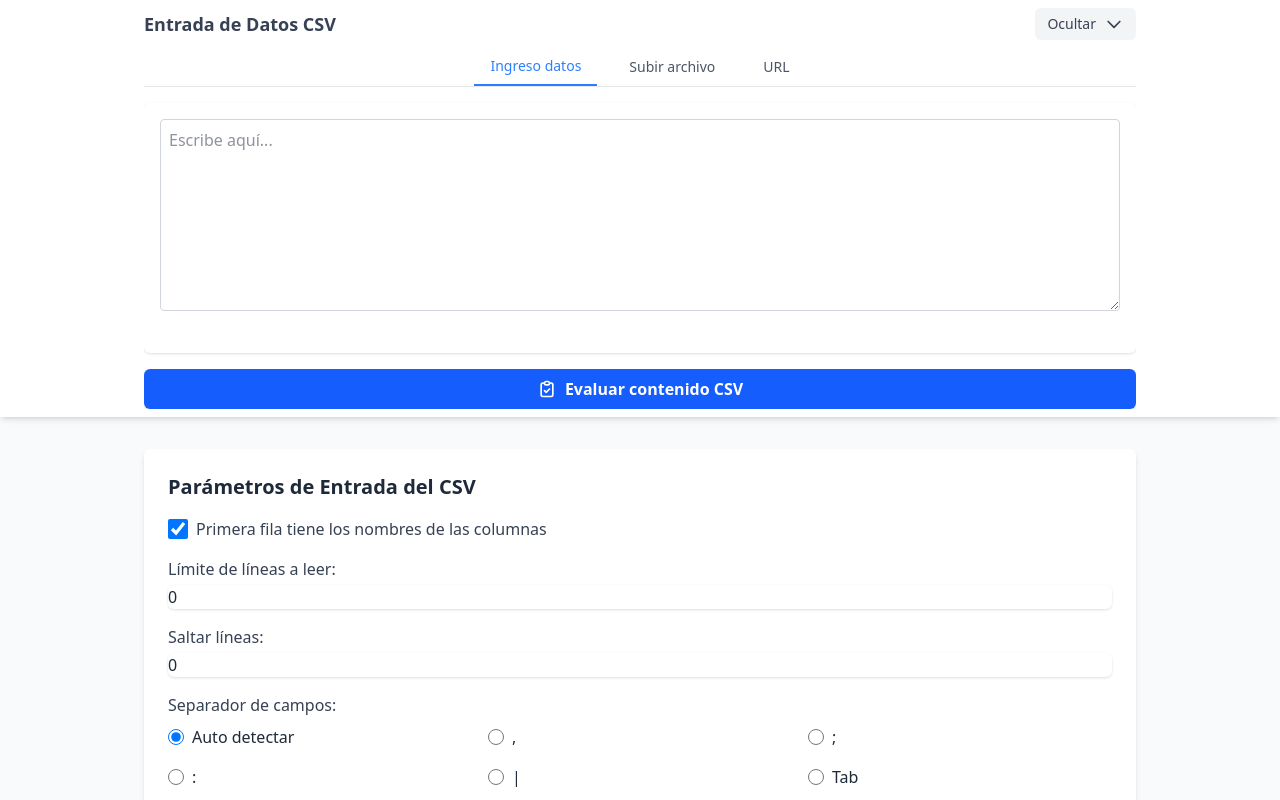
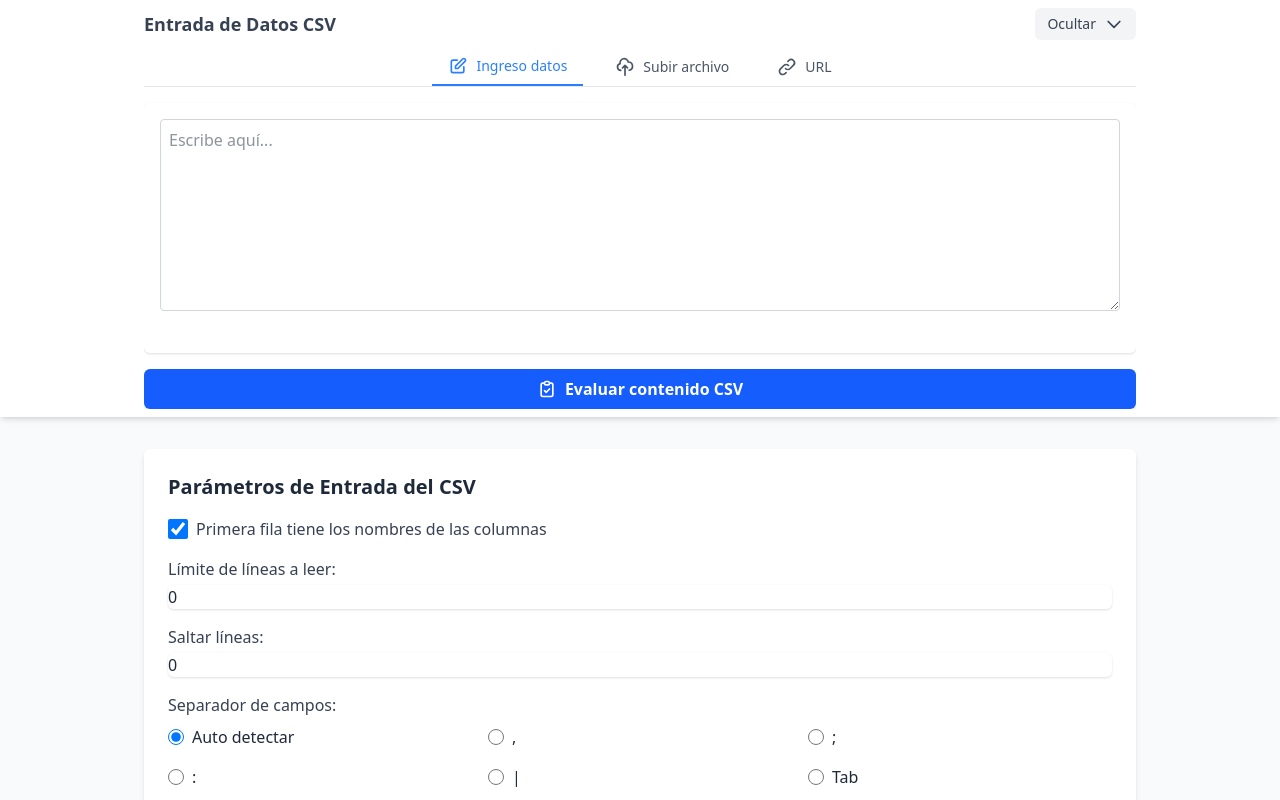
Before and after one commit to Fhernd/proy10_convertidor_csv_sql, a Vue app: page / in a window 1280 px wide. Shown: the top 800 px of the page. Built offline with nearby package versions, Linux system fonts and the light colour scheme; the HTML template or start-up script is replaced by a standard one.

Commit message:
Los títulos de las pestañas admiten la colocación de un ícono significativo.

```diff
--- a/src/App.vue
+++ b/src/App.vue
@@ -28,7 +28,7 @@
           :class="entradaDatosExpandida ? 'max-h-[800px] opacity-100' : 'max-h-0 opacity-0'">
           <Tabs>
           <template #default="{ activeTab }">
-            <Tab label="Ingreso datos">
+            <Tab label="Ingreso datos" icon="edit">
               <div class="tab-content p-4 bg-white shadow rounded-md">
                 <textarea
                   class="w-full h-48 p-2 border border-gray-300 rounded"
@@ -37,7 +37,7 @@
                   @input="limpiarEstadoArchivo"></textarea>
               </div>
             </Tab>
-            <Tab label="Subir archivo">
+            <Tab label="Subir archivo" icon="upload">
               <div class="tab-content p-4 bg-white shadow rounded-md">
                 <div class="mb-4">
                   <label class="block text-gray-700 font-semibold mb-2">Seleccionar archivo CSV</label>
@@ -74,7 +74,7 @@
                 </div>
               </div>
             </Tab>
-            <Tab label="URL">
+            <Tab label="URL" icon="link">
               <div class="tab-content p-4 bg-white shadow rounded-md">
                 <div class="mb-4">
                   <label class="block text-gray-700 font-semibold mb-2">Ingresar URL del archivo CSV</label>
--- a/src/components/Tab.vue
+++ b/src/components/Tab.vue
@@ -14,6 +14,10 @@
         type: String,
         required: true,
       },
+      icon: {
+        type: String,
+        default: null,
+      },
     },
     setup(props) {
       const registerTab = inject("registerTab");
@@ -26,6 +30,7 @@
 
       const tabData = {
         label: props.label,
+        icon: props.icon,
       };
 
       registerTab(tabData);
--- a/src/components/Tabs.vue
+++ b/src/components/Tabs.vue
@@ -3,12 +3,24 @@
         <!-- Navegación de Tabs -->
         <div class="flex justify-center space-x-4 border-b border-gray-200">
             <button v-for="(tab, index) in tabs" :key="index" :class="[
-                'py-2 px-4 text-sm font-medium focus:outline-none',
+                'flex items-center gap-2 py-2 px-4 text-sm font-medium focus:outline-none transition-colors duration-200',
                 index === activeTabIndex
                     ? 'border-b-2 border-blue-500 text-blue-500'
                     : 'text-gray-600 hover:text-blue-500 hover:border-blue-500'
             ]" @click="activeTabIndex = index">
-                {{ tab.label }}
+                <!-- Ícono de Ingreso datos -->
+                <svg v-if="tab.icon === 'edit'" class="w-5 h-5" fill="none" stroke="currentColor" viewBox="0 0 24 24">
+                    <path stroke-linecap="round" stroke-linejoin="round" stroke-width="2" d="M11 5H6a2 2 0 00-2 2v11a2 2 0 002 2h11a2 2 0 002-2v-5m-1.414-9.414a2 2 0 112.828 2.828L11.828 15H9v-2.828l8.586-8.586z" />
+                </svg>
+                <!-- Ícono de Subir archivo -->
+                <svg v-else-if="tab.icon === 'upload'" class="w-5 h-5" fill="none" stroke="currentColor" viewBox="0 0 24 24">
+                    <path stroke-linecap="round" stroke-linejoin="round" stroke-width="2" d="M7 16a4 4 0 01-.88-7.903A5 5 0 1115.9 6L16 6a5 5 0 011 9.9M15 13l-3-3m0 0l-3 3m3-3v12" />
+                </svg>
+                <!-- Ícono de URL -->
+                <svg v-else-if="tab.icon === 'link'" class="w-5 h-5" fill="none" stroke="currentColor" viewBox="0 0 24 24">
+                    <path stroke-linecap="round" stroke-linejoin="round" stroke-width="2" d="M13.828 10.172a4 4 0 00-5.656 0l-4 4a4 4 0 105.656 5.656l1.102-1.101m-.758-4.899a4 4 0 005.656 0l4-4a4 4 0 00-5.656-5.656l-1.1 1.1" />
+                </svg>
+                <span>{{ tab.label }}</span>
             </button>
         </div>
 
```
